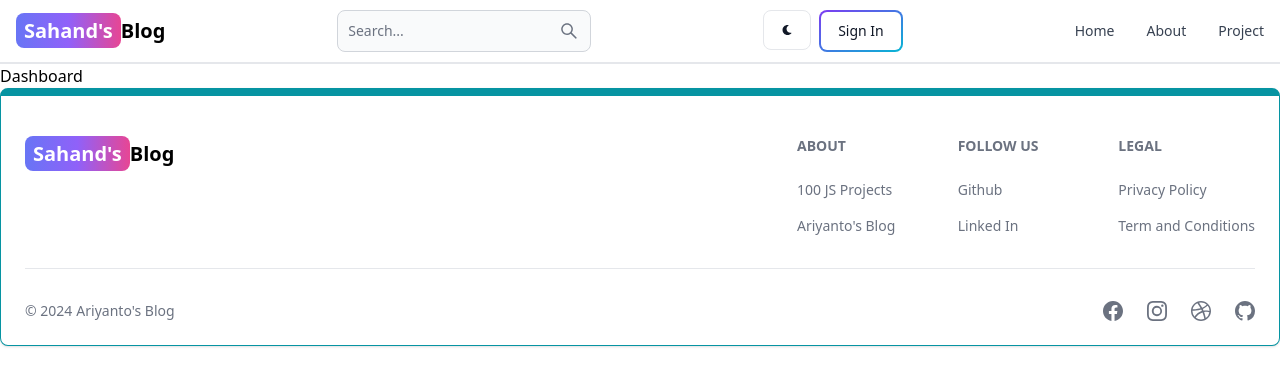
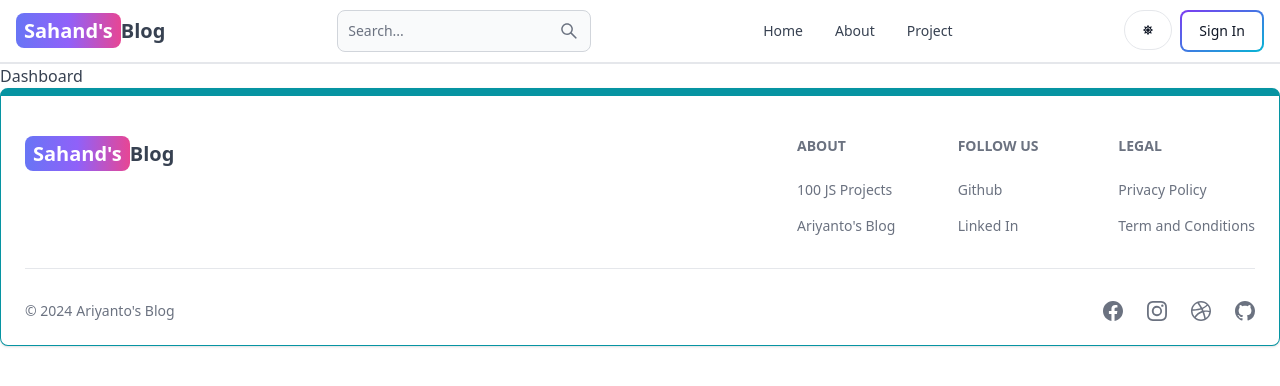
Before and after one commit to ariyantobahar/mern-blog, a React app in the folder client/: page /dashboard in a window 1280 px wide. Shown: the top 386 px of the page. Built offline with nearby package versions, Linux system fonts and the light colour scheme; no server answers; the HTML template or start-up script is replaced by a standard one.

Commit message:
complete dark mode function

```diff
--- a/client/src/components/Header.jsx
+++ b/client/src/components/Header.jsx
@@ -1,10 +1,16 @@
 import React from "react";
-import { Button, Navbar, TextInput } from "flowbite-react";
+import { Avatar, Button, Dropdown, Navbar, TextInput } from "flowbite-react";
 import { Link, useLocation } from "react-router-dom";
 import { AiOutlineSearch } from "react-icons/ai";
-import { FaMoon } from "react-icons/fa";
+import { FaMoon, FaSun } from "react-icons/fa";
+import { useSelector, useDispatch } from "react-redux";
+import { toogleTheme } from "../redux/theme/themeSlice";
+
 function Header() {
   const path = useLocation().pathname;
+  const { currentUser } = useSelector((state) => state.user);
+  const { theme } = useSelector((state) => state.theme);
+  const dispatch = useDispatch();
   return (
     <Navbar className="border-b-2">
       <Link
@@ -27,15 +33,43 @@
       <Button className="w-12 h-10 lg:hidden" color="gray">
         <AiOutlineSearch />
       </Button>
-      <div className="flex gap-2">
-        <Button className="w-12 h-10 hidden sm:inline" color="gray">
-          <FaMoon />
+      <div className="flex gap-2 md:order-2">
+        <Button
+          className="w-12 h-10 hidden sm:inline"
+          color="gray"
+          pill
+          onClick={() => dispatch(toogleTheme())}
+        >
+          {theme === "light" ? <FaSun /> : <FaMoon />}
         </Button>
-        <Link to="/sign-in">
-          <Button outline gradientDuoTone={"purpleToBlue"}>
-            Sign In
-          </Button>
-        </Link>
+        {currentUser ? (
+          <Dropdown
+            arrowIcon={false}
+            inline
+            label={
+              <Avatar alt="user" img={currentUser.profilePicture} rounded />
+            }
+          >
+            <Dropdown.Header>
+              <span className="block text-sm">@{currentUser.username}</span>
+              <span className="block text-sm font-medium truncate">
+                {currentUser.email}
+              </span>
+            </Dropdown.Header>
+            <Link to={"/dashboard?tab=profile"}>
+              <Dropdown.Item>Profile</Dropdown.Item>
+            </Link>
+            <Dropdown.Divider />
+            <Dropdown.Item>Sign Up</Dropdown.Item>
+          </Dropdown>
+        ) : (
+          <Link to="/sign-in">
+            <Button outline gradientDuoTone={"purpleToBlue"}>
+              Sign In
+            </Button>
+          </Link>
+        )}
+
         <Navbar.Toggle />
       </div>
       <Navbar.Collapse>
--- /dev/null
+++ b/client/src/components/ThemeProvider.jsx
@@ -0,0 +1,16 @@
+import React from "react";
+import { useSelector } from "react-redux";
+
+function ThemeProvider({ children }) {
+  const { theme } = useSelector((state) => state.theme);
+
+  return (
+    <div className={theme}>
+      <div className="bg-white text-gray-700 dark:text-gray-200 dark:bg-[rgb(16,23,42)] min-h-screen">
+        {children}
+      </div>
+    </div>
+  );
+}
+
+export default ThemeProvider;
--- a/client/src/main.jsx
+++ b/client/src/main.jsx
@@ -5,11 +5,14 @@
 import { store, persistor } from "./redux/store.js";
 import { Provider } from "react-redux";
 import { PersistGate } from "redux-persist/integration/react";
+import ThemeProvider from "./components/ThemeProvider.jsx";
 
 ReactDOM.createRoot(document.getElementById("root")).render(
   <PersistGate persistor={persistor}>
     <Provider store={store}>
-      <App />
+      <ThemeProvider>
+        <App />
+      </ThemeProvider>
     </Provider>
   </PersistGate>
 );
--- a/client/src/redux/store.js
+++ b/client/src/redux/store.js
@@ -1,10 +1,12 @@
 import { configureStore, combineReducers } from "@reduxjs/toolkit";
 import userReducer from "./user/userSlice";
+import themeReducer from "./theme/themeSlice";
 import { persistReducer, persistStore } from "redux-persist";
 import storage from "redux-persist/lib/storage";
 
 const rootReducer = combineReducers({
   user: userReducer,
+  theme: themeReducer,
 });
 
 const persistConfig = {
--- /dev/null
+++ b/client/src/redux/theme/themeSlice.js
@@ -0,0 +1,19 @@
+import { createSlice } from "@reduxjs/toolkit";
+
+const initialState = {
+  theme: "light",
+};
+
+const themeSlice = createSlice({
+  name: "theme",
+  initialState,
+  reducers: {
+    toogleTheme: (state) => {
+      state.theme = state.theme === "light" ? "dark" : "light";
+    },
+  },
+});
+
+export const { toogleTheme } = themeSlice.actions;
+
+export default themeSlice.reducer;
```
